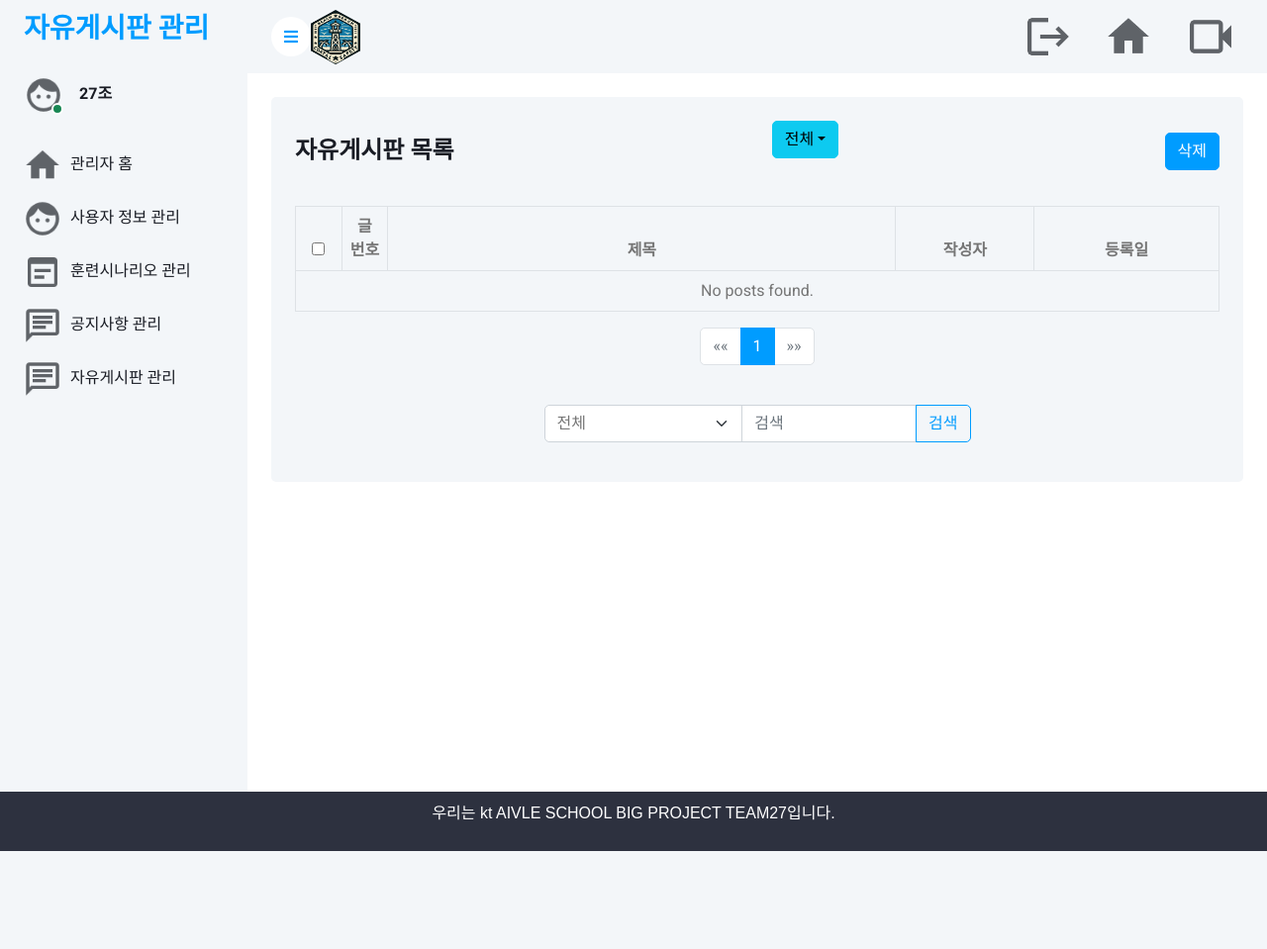
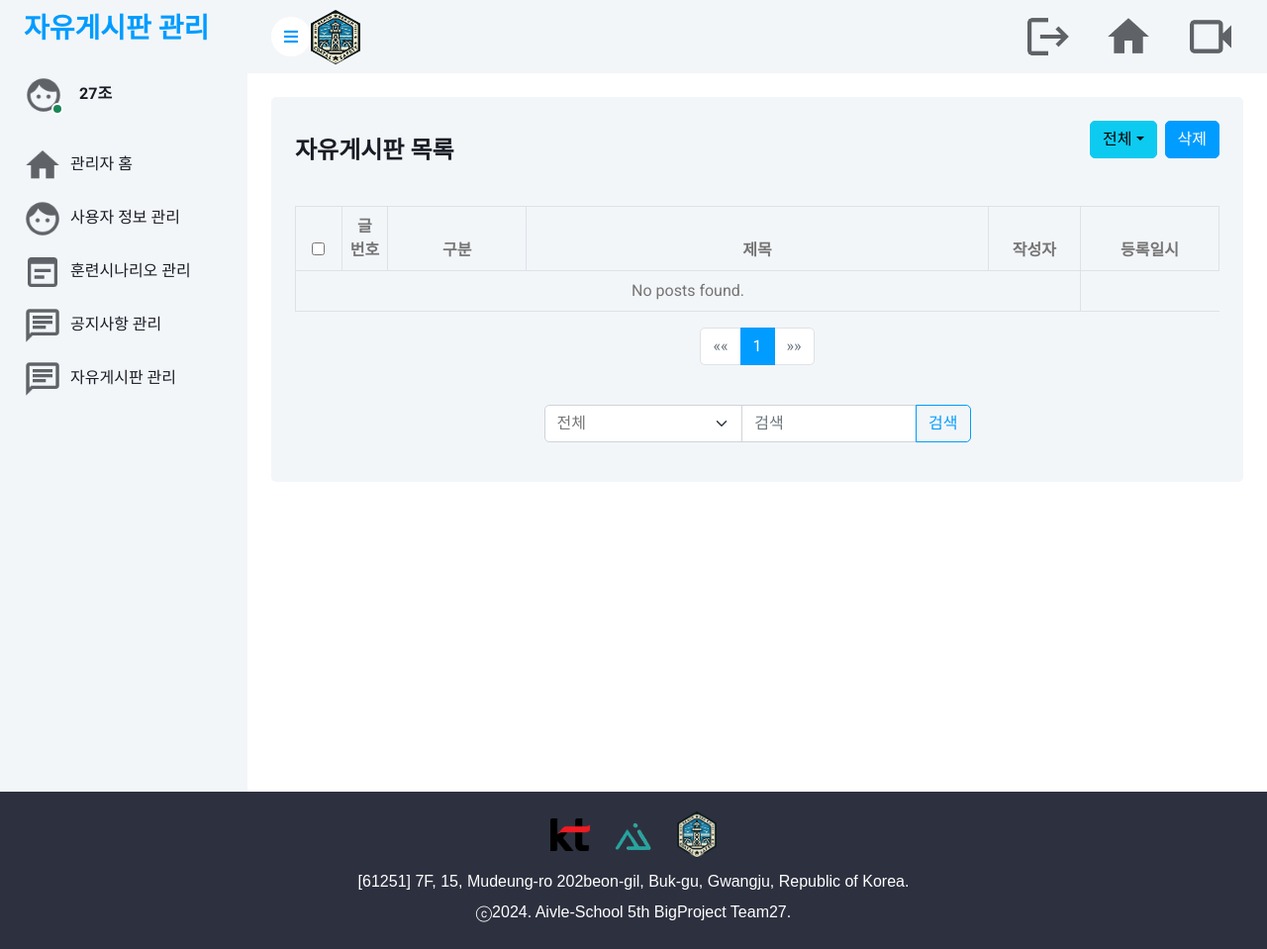
Before and after one commit to KTAIVLE27/BeachSafety, a Django app: page /adminpanel/board_manage/ in a window 1280 px wide. Shown: the whole page at 99% size. Before the commit the page ends 860 px from the top, so only its background shows below. Run offline with Django 5.2, Linux system fonts and the light colour scheme; data that the repository does not hold is empty; some libraries are stand-ins or nearby versions.

Commit message:
feat: 관리자 페이지 footer및 수정 보완

```diff
--- a/adminpanel/templates/adminpanel/admin_home.html
+++ b/adminpanel/templates/adminpanel/admin_home.html
@@ -273,5 +273,7 @@
                 </div>
             </div>
         </div>
+    </div>
+</div>
             <!-- Widgets End -->
 {% endblock %}
--- a/adminpanel/templates/adminpanel/board_manage.html
+++ b/adminpanel/templates/adminpanel/board_manage.html
@@ -47,11 +47,10 @@
 
                                         </div>
                                     </div>
+                                    <button id="deleteButton" class="btn btn-primary">삭제</button> <!-- Delete Button -->
                                 </div>
                             </div>
-                            <div>
-                                <button id="deleteButton" class="btn btn-primary">삭제</button> <!-- Delete Button -->
-                            </div>
+
                         </div>
                         <!-- Table for Notices -->
                         <div class="table-responsive">
@@ -62,9 +61,10 @@
                                             <input type="checkbox" id="selectAll">
                                         </th>
                                         <th scope="col" style="width: 5%;">글 번호</th> <!-- Adjusted width for Title -->
-                                        <th scope="col" style="width: 55%;">제목</th> <!-- Adjusted width for Title -->
-                                        <th scope="col" style="width: 15%;">작성자</th> <!-- Adjusted width for Author -->
-                                        <th scope="col" style="width: 25%;">등록일</th> <!-- Adjusted width for Date -->
+                                            <th scope="col" style="width: 15%;">구분</th> <!-- Adjusted width for Title -->
+                                            <th scope="col" style="width: 50%;">제목</th> <!-- Adjusted width for Date -->
+                                            <th scope="col" style="width: 10%;">작성자</th> <!-- Adjusted width for Author -->
+                                            <th scope="col" style="width: 20%;">등록일시</th>
 
                                     </tr>
                                 </thead>
@@ -73,6 +73,13 @@
                                     <tr data-id="{{ post.event_id }}">
                                         <td><input type="checkbox" class="selectRow"></td>
                                         <td>{{ forloop.counter0|add:page_obj.start_index}}</td>  <!-- 글 번호 자동 생성 -->
+                                         <td>
+                                                {% if post.beach_no %}
+                                                    {{ post.beach_no.beach_name }}
+                                                {% else %}
+                                                    공통
+                                                {% endif %}
+                                        </td>
                                         <td><a href="{% url 'adminpanel:board_detail' post.pk %}">{{ post.event_title }}</a></td>
                                         <td>{{ post.user_no.user_name }}</td>
                                         <td>{{ post.event_wdate | date:"Y-m-d H:i" }}</td>
--- a/adminpanel/templates/adminpanel/create_notice.html
+++ b/adminpanel/templates/adminpanel/create_notice.html
@@ -80,5 +80,6 @@
                     </div>
                 </div>
             </div>
-            <!-- Form End -->
+    </div>
+</div>               <!-- Form End -->
 {% endblock %}
--- a/adminpanel/templates/adminpanel/notice_detail.html
+++ b/adminpanel/templates/adminpanel/notice_detail.html
@@ -73,7 +73,8 @@
                 </div>
             </div>
         </div>
-        <!-- Notice Detail End -->
+    </div>
+</div>           <!-- Notice Detail End -->
 
 
 
--- a/adminpanel/templates/adminpanel/notice_manage.html
+++ b/adminpanel/templates/adminpanel/notice_manage.html
@@ -142,7 +142,8 @@
             </div>
             <!-- Notices End -->
         </div>
-
+    </div>
+</div>
 {% block end-script %}
 <!-- JavaScript to handle deletion -->
     <script>
--- a/adminpanel/templates/base/admin_base.html
+++ b/adminpanel/templates/base/admin_base.html
@@ -113,15 +113,29 @@
             <!-- Content End -->
 
             <!-- Footer Start -->
+            <footer class='footer'>
+                  <!-- Footer Start -->
+            <footer class='footer'>
+                <div class="footer-logos">
+                    <a href="https://corp.kt.com/" target="_blank"><i class="fab fa-naver"><img src="/static/img/kt_logo.png" alt="Logo 1"></i></a>
+                    <a href="https://cafe.naver.com/aivleschool" target="_blank"><img src="/static/img/aivle_logo.png" alt="Logo 4"></i></a>
+                    <a href="https://www.instagram.com/reel/C9NQkQDyf9a/?igsh=a3hjMTVzb2kxZjV6" target="_blank"><i class="fab fa-naver"><img src="/static/img/logo_new1.png" alt="Logo 4"></i></a>
+                </div>
 
+                <div class="footer-info">
+                    <p>[61251] 7F, 15, Mudeung-ro 202beon-gil, Buk-gu, Gwangju, Republic of Korea.
+                    </p>
+                    <p>ⓒ2024. Aivle-School 5th BigProject Team27. </p>
+                </div>
+
+            </footer>
+            <!-- Footer End -->
+            </footer>
             <!-- Footer End -->
         </div>
         <!-- Content End -->
 
     </div>
-    <footer class='footer'>
-        <p>우리는 kt AIVLE SCHOOL BIG PROJECT TEAM27입니다.</p>
-    </footer>
     <!-- JavaScript Libraries -->
     <script src="https://code.jquery.com/jquery-3.4.1.min.js"></script>
     <script src="https://cdn.jsdelivr.net/npm/bootstrap@5.0.0/dist/js/bootstrap.bundle.min.js"></script>
```
